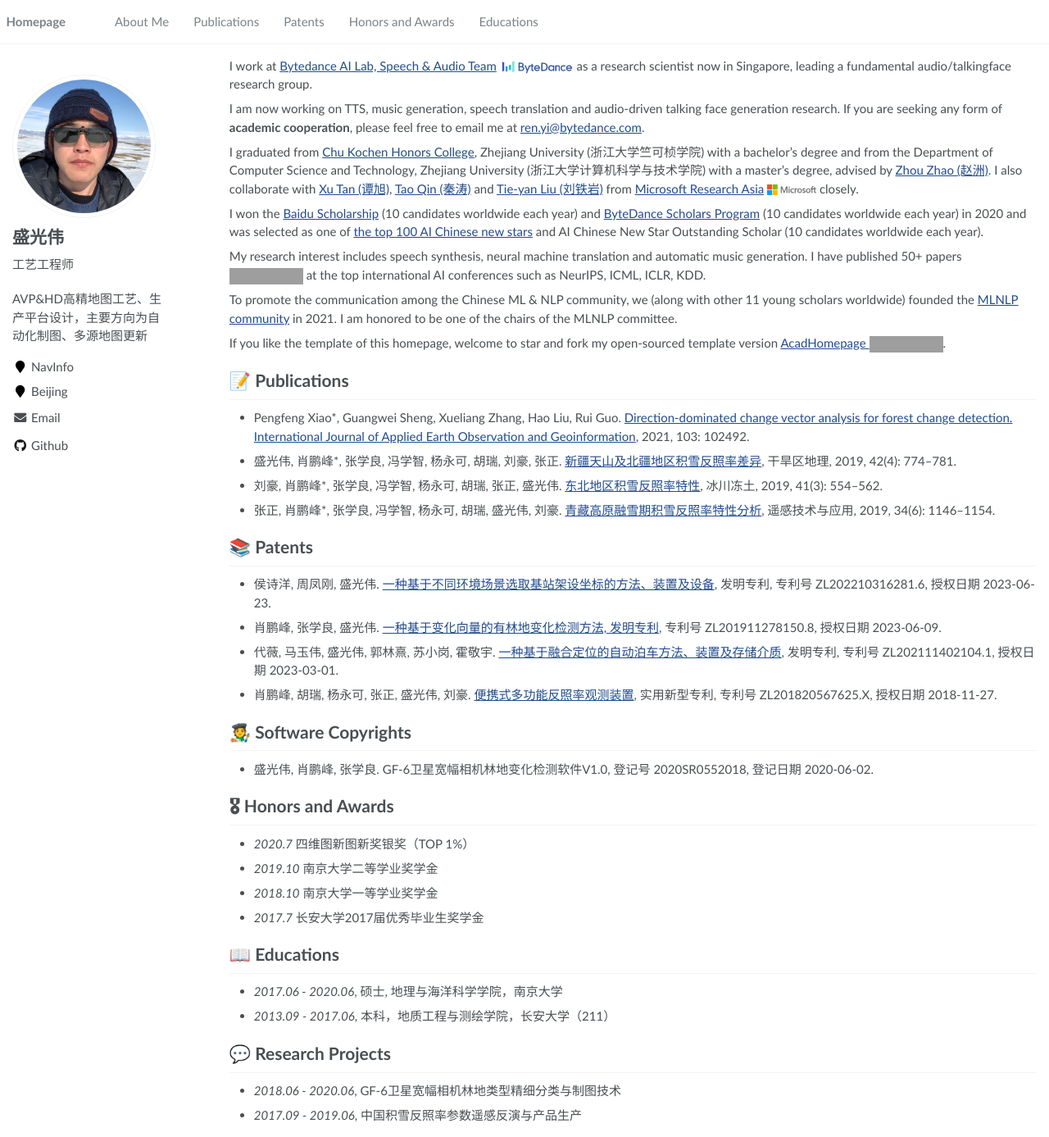
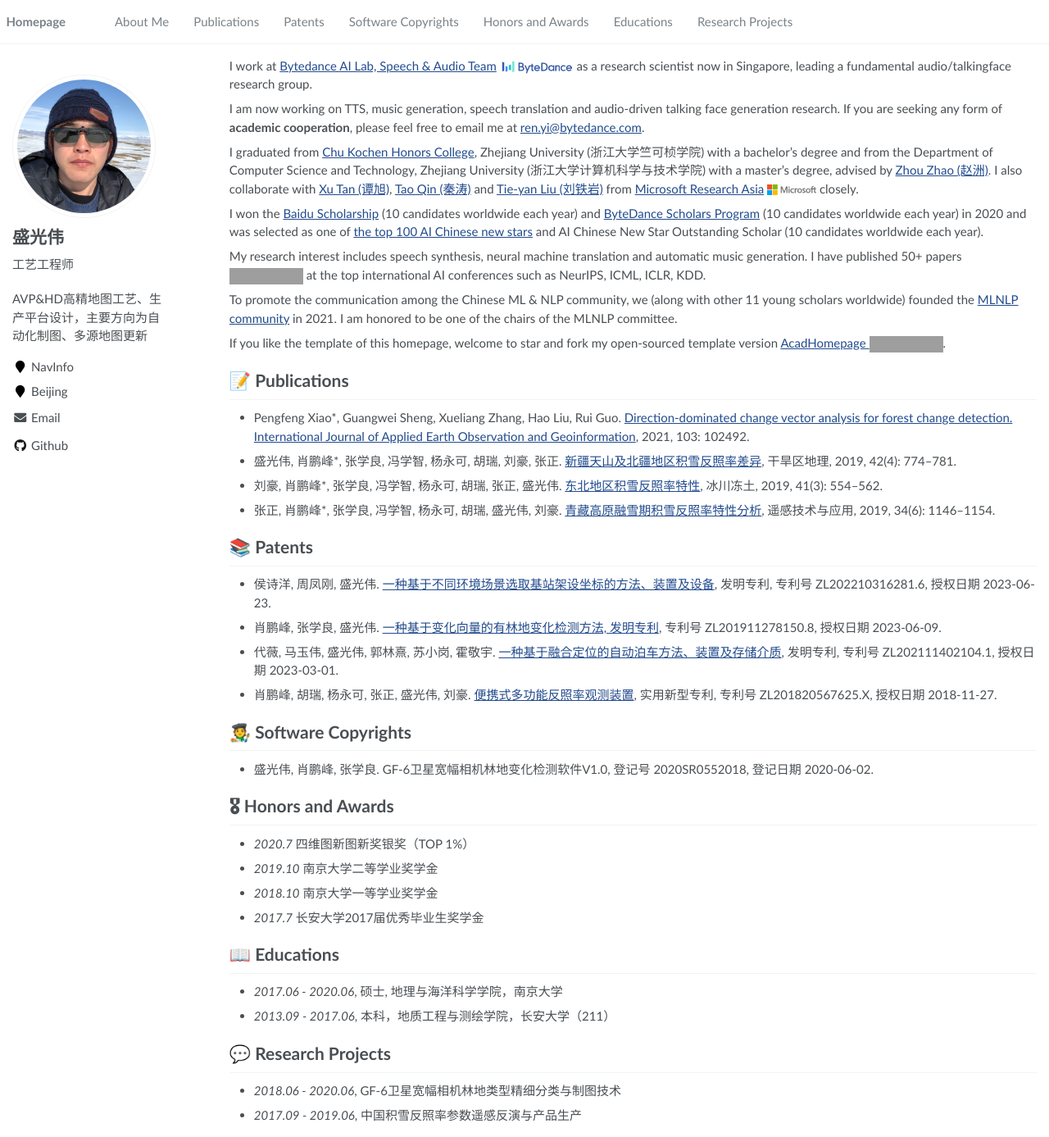
Before and after one commit to alphasheng/alphasheng.github.io, a Jekyll site: the page built from _pages/about.md, in a window 1280 px wide and 1387 px high. Shown: the whole window at 82% size. Built offline with Jekyll 4.4.1, drawn with Linux system fonts in a browser that asks for light colours; grey boxes are pictures that could not be loaded.

Commit message:
Update navigation.yml

```diff
--- a/_data/navigation.yml
+++ b/_data/navigation.yml
@@ -7,10 +7,16 @@
     url: "/#-publications"
 
   - title: "Patents"
-    url: "/#-Patents"
+    url: "/#-patents"
+
+  - title: "Software Copyrights"
+    url: "/#-software-copyrights"
 
   - title: "Honors and Awards"
     url: "/#-honors-and-awards"
 
   - title: "Educations"
     url: "/#-educations"
+
+  - title: "Research Projects"
+    url: "/#-research-projects"
```
